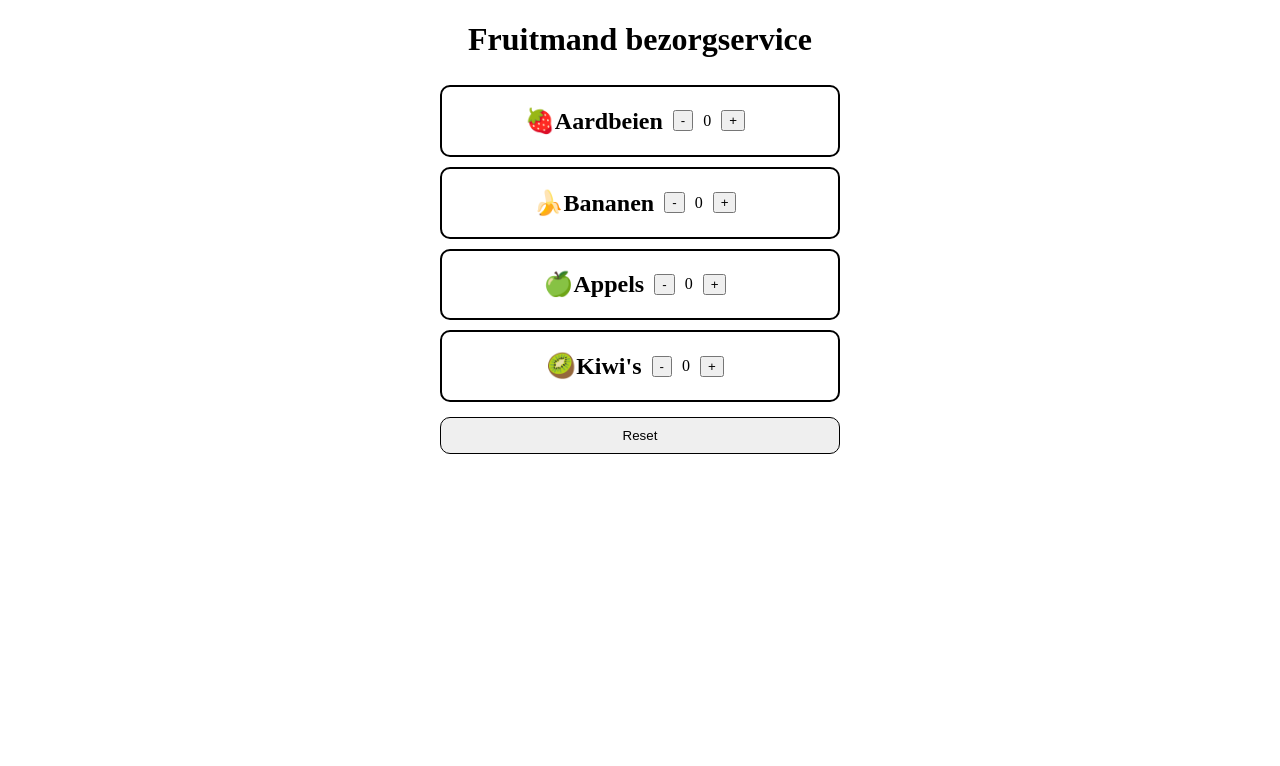
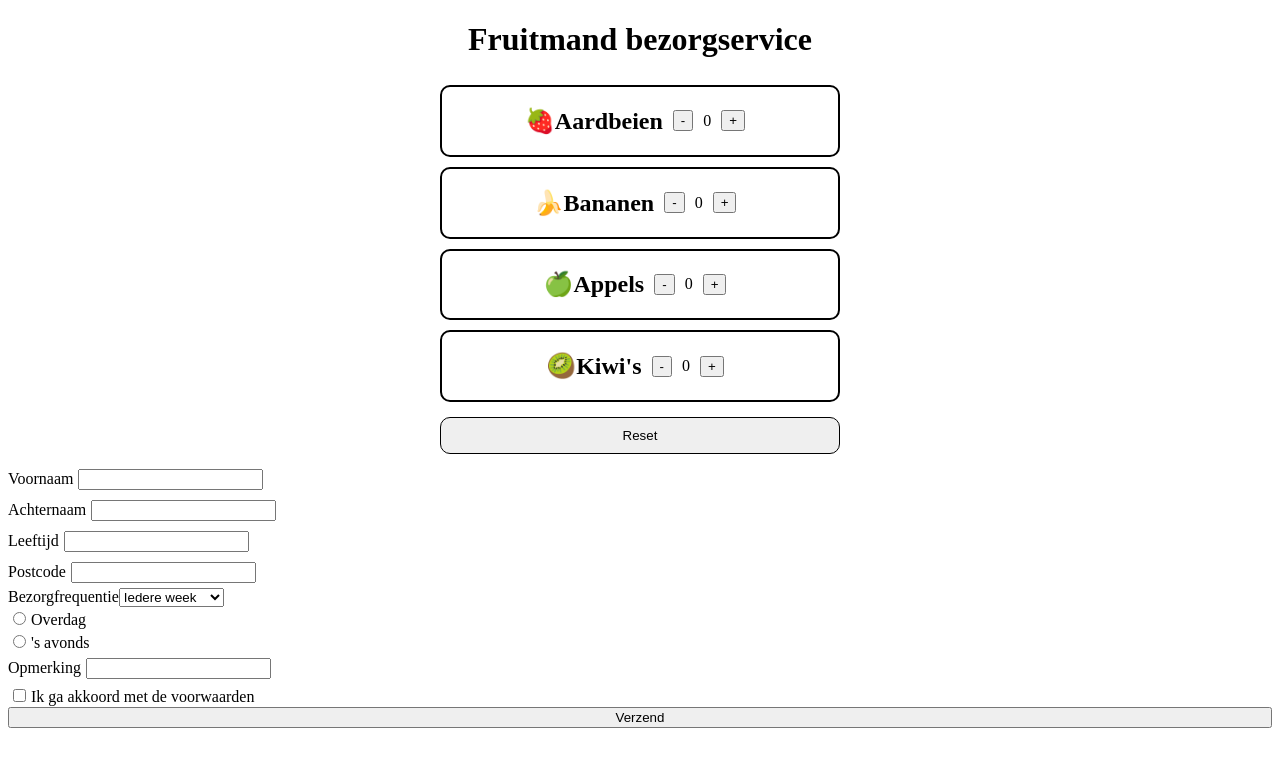
Before and after one commit to Yorickburgers/FROw12hw-Fruitbasket, a React (Vite) app: page / in a window 1280 px wide. Shown: the top 766 px of the page. Built offline with nearby package versions, Linux system fonts and the light colour scheme.

Commit message:
form opgezet, nog geen state

```diff
--- a/src/App.css
+++ b/src/App.css
@@ -13,7 +13,6 @@ h1 {
     width: 100vw;
     align-self: center;
     justify-self: center;
-    height: 100vh;
 }
 
 .resetButton {
@@ -24,3 +23,12 @@ h1 {
     margin: 10px;
     cursor: pointer;
 }
+
+form {
+    display: flex;
+    flex-direction: column;
+}
+
+label input {
+    margin: 5px;
+}
--- a/src/App.jsx
+++ b/src/App.jsx
@@ -25,6 +25,23 @@ function App() {
             [fruit]: counters[fruit] + change
         }));
     };
+
+    const [formState, setFormState] = useState({
+        firstname: '',
+        lastname: '',
+        age: '0',
+        zipCode: '',
+
+    });
+
+    function handleChange(e) {
+        const changedFieldName = e.target.name;
+
+        setFormState({
+            ...formState,
+            [changedFieldName]: e.target.value,
+        });
+    }
 
     return (
         <>
@@ -57,6 +74,31 @@ function App() {
                 >Reset
                 </button>
             </section>
+            <form>
+                <label htmlFor="firstName">Voornaam
+                    <input type="text" id="firstName" name="firstName"/></label>
+                <label htmlFor="lastName">Achternaam
+                    <input type="text" id="lastName" name="lastName"/></label>
+                <label htmlFor="age">Leeftijd
+                    <input type="number" id="age" name="age"/></label>
+                <label htmlFor="zipCode">Postcode
+                    <input type="text" id="zipCode" name="zipCode"/></label>
+                <label>Bezorgfrequentie
+                    <select name="frequency">
+                        <option value="iedere week">Iedere week</option>
+                        <option value="om de week">Om de week</option>
+                        <option value="iedere maand">Iedere maand</option>
+                    </select></label>
+                <label>
+                    <input type="radio" name="time"/>Overdag</label>
+                <label>
+                    <input type="radio" name="time"/>'s avonds</label>
+                <label htmlFor="comments">Opmerking
+                    <input type="field" id="comments" name="lastName"/></label>
+                <label>
+                    <input type="checkbox" name="lastName"/>Ik ga akkoord met de voorwaarden</label>
+                <button type="submit">Verzend</button>
+            </form>
         </>
     )
 }
--- a/src/components/FruitCounter/FruitCounter.jsx
+++ b/src/components/FruitCounter/FruitCounter.jsx
@@ -16,7 +16,6 @@ function FruitCounter({counterName, counterValue, whenPressed}) {
                     onClick={() => whenPressed(+1)}
                 >+
                 </button>
-
             </article>
         </>
     );
```
